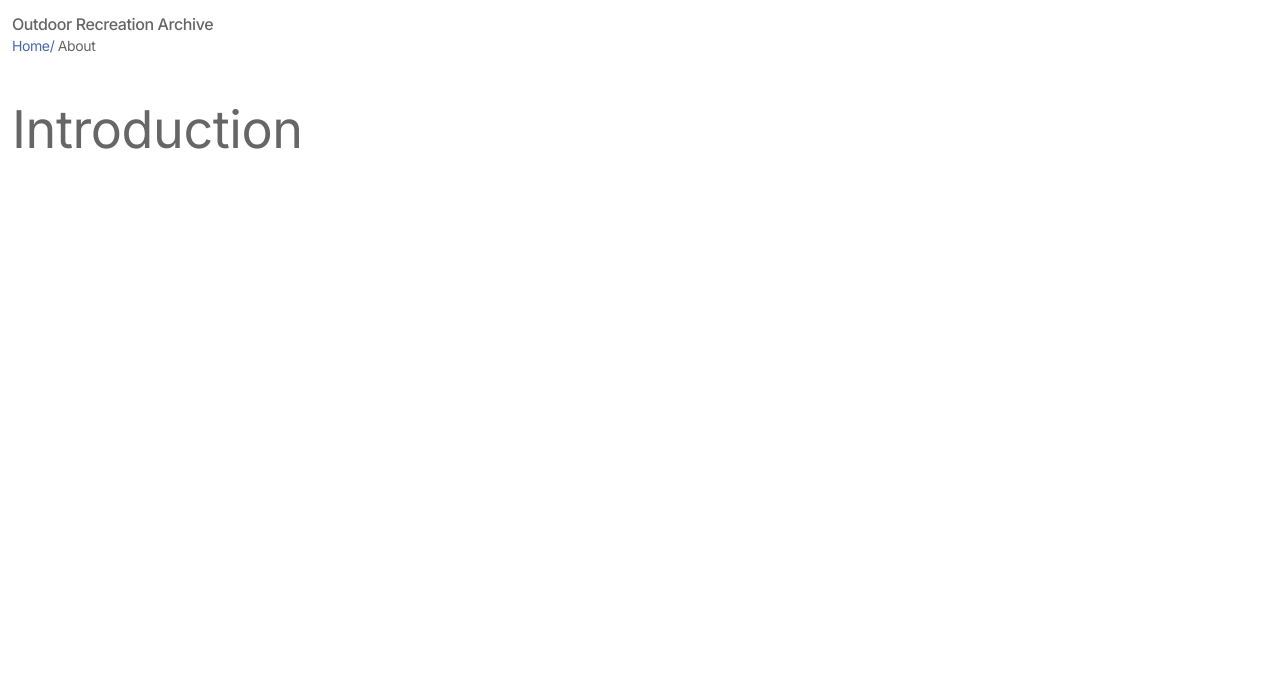
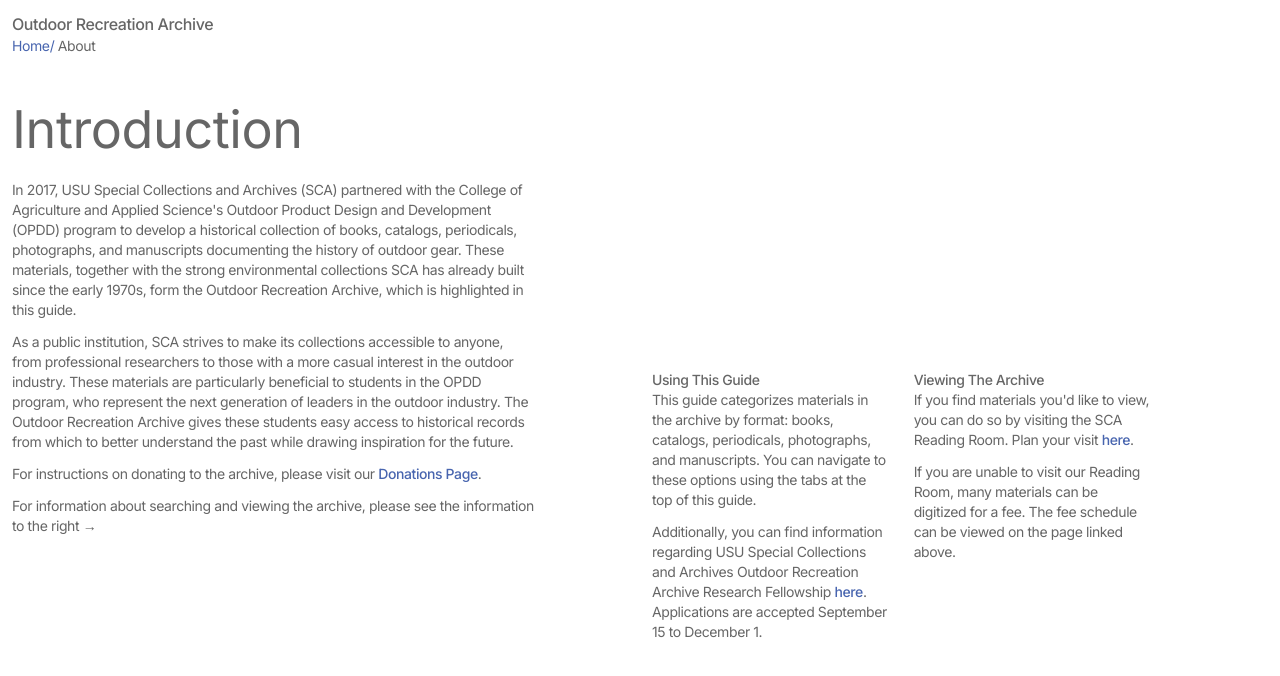
Before and after one commit to gabewolford/outdoor-recreation-archive, a Next.js app: page /about in a window 1280 px wide. Shown: the top 676 px of the page. Built offline with nearby package versions, Linux system fonts and the light colour scheme.

Commit message:
about page complete for now

```diff
--- a/src/app/about/page.js
+++ b/src/app/about/page.js
@@ -1,3 +1,97 @@
+import Link from "next/link";
+
 export default function AboutPage() {
-  return <></>;
+  return (
+    <div className="grid grid-cols-4 gap-9 lg:gap-0 lg:grid-cols-12 lg:grid-rows-3">
+      <section className="flex flex-col gap-3 col-span-4 lg:col-span-5 lg:row-span-2">
+        <p>
+          In 2017, USU Special Collections and Archives (SCA) partnered with the
+          College of Agriculture and Applied Science's Outdoor Product Design
+          and Development (OPDD) program to develop a historical collection of
+          books, catalogs, periodicals, photographs, and manuscripts documenting
+          the history of outdoor gear. These materials, together with the strong
+          environmental collections SCA has already built since the early 1970s,
+          form the Outdoor Recreation Archive, which is highlighted in this
+          guide.
+        </p>
+        <p>
+          As a public institution, SCA strives to make its collections
+          accessible to anyone, from professional researchers to those with a
+          more casual interest in the outdoor industry. These materials are
+          particularly beneficial to students in the OPDD program, who represent
+          the next generation of leaders in the outdoor industry. The Outdoor
+          Recreation Archive gives these students easy access to historical
+          records from which to better understand the past while drawing
+          inspiration for the future.
+        </p>
+        <p>
+          For instructions on donating to the archive, please visit our{" "}
+          <span>
+            <Link
+              href="/donations"
+              className="text-blue-main font-medium hover:text-gray-main hover:underline-offset-4 hover:underline"
+            >
+              Donations Page
+            </Link>
+          </span>
+          .
+        </p>
+        <p className="hidden lg:block">
+          For information about searching and viewing the archive, please see
+          the information to the right →
+        </p>
+        <p className="lg:hidden">
+          For information about searching and viewing the archive, please see
+          the information to the below ↓
+        </p>
+      </section>
+
+      <section className="grid grid-cols-4 lg:gap-0 lg:grid-cols-2 lg:col-start-7 col-span-4 lg:col-span-5 lg:row-start-2 lg:row-span-2">
+        <div className="flex flex-col col-span-2 lg:col-span-1 pr-3 lg:p-3">
+          <h3 className="font-medium">Using This Guide</h3>
+          <p className="mb-3">
+            This guide categorizes materials in the archive by format: books,
+            catalogs, periodicals, photographs, and manuscripts. You can
+            navigate to these options using the tabs at the top of this guide.
+          </p>
+          <p className="mb-3">
+            Additionally, you can find information regarding USU Special
+            Collections and Archives Outdoor Recreation Archive Research
+            Fellowship{" "}
+            <span>
+              <Link
+                href="/research-fellowship"
+                className="text-blue-main font-medium hover:text-gray-main hover:underline-offset-4 hover:underline"
+              >
+                here
+              </Link>
+            </span>
+            . Applications are accepted September 15 to December 1.
+          </p>
+        </div>
+        <div className="flex flex-col col-span-2 lg:col-span-1 pl-3 lg:p-3">
+          <h3 className="font-medium">Viewing The Archive</h3>
+          <p className="mb-3">
+            If you find materials you'd like to view, you can do so by visiting
+            the SCA Reading Room. Plan your visit{" "}
+            <span>
+              <a
+                href="https://library.usu.edu/archives/about/using"
+                target="_blank"
+                className="text-blue-main font-medium hover:text-gray-main hover:underline-offset-4 hover:underline"
+              >
+                here
+              </a>
+              .
+            </span>
+          </p>
+          <p>
+            If you are unable to visit our Reading Room, many materials can be
+            digitized for a fee. The fee schedule can be viewed on the page
+            linked above.
+          </p>
+        </div>
+      </section>
+    </div>
+  );
 }
```
